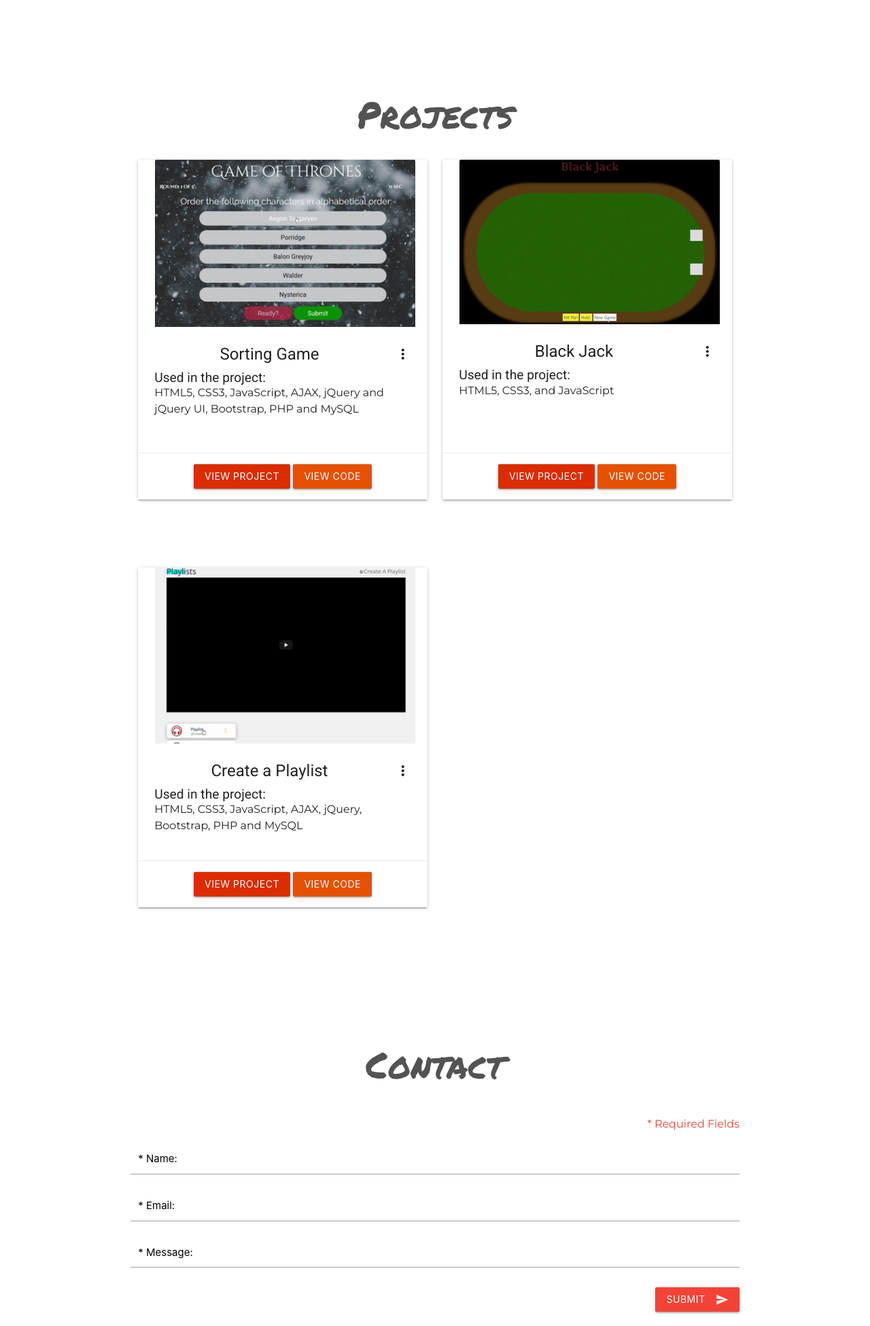
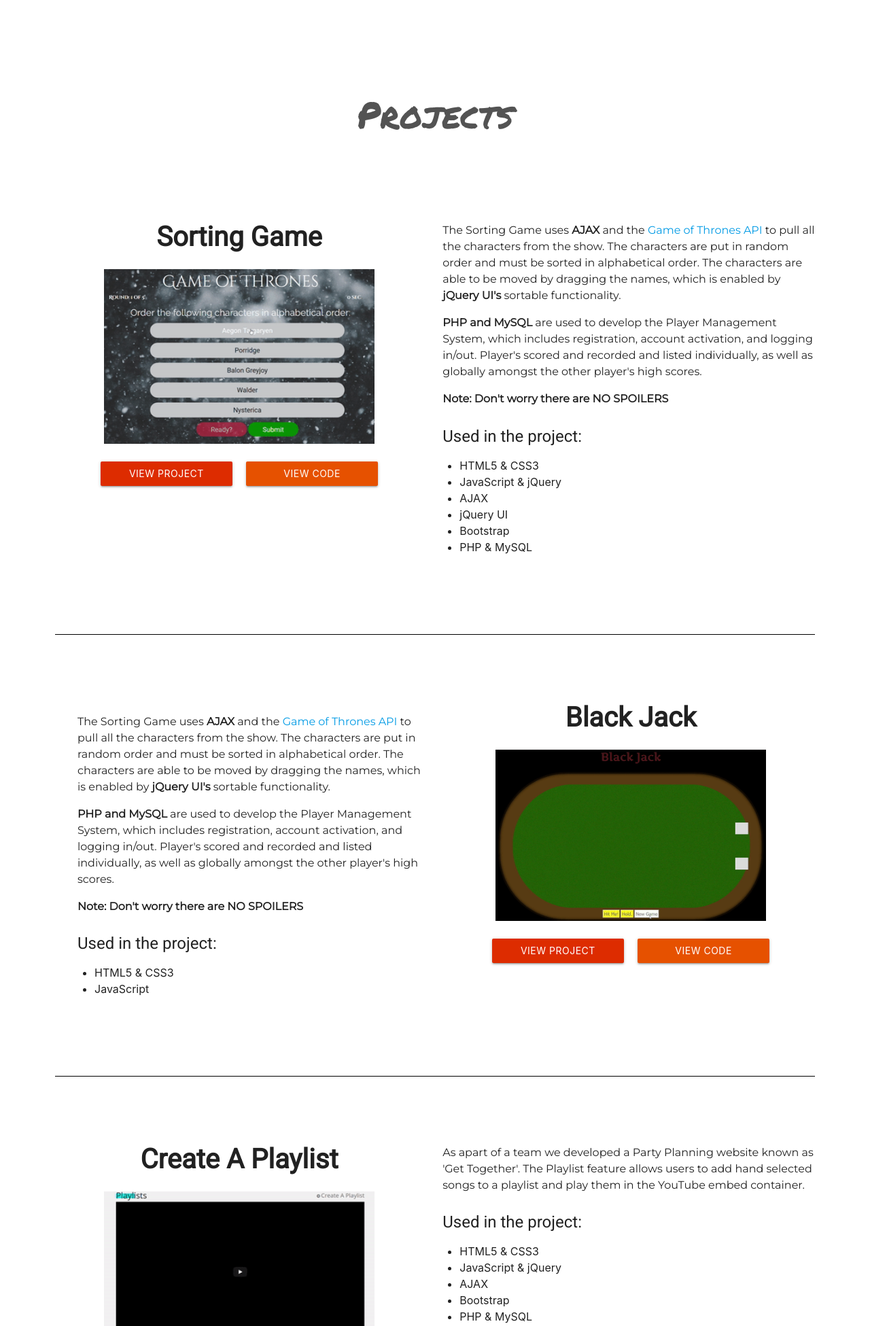
Before and after one commit to ikhan5/Landing-Material, a PHP site: page / in a window 1280 px wide. Shown: the part 2002-3953 px from the top of the page at 68% size. Run offline with PHP 8.4, Linux system fonts and the light colour scheme; some libraries are stand-ins or nearby versions.

Commit message:
Updated Styling

```diff
--- a/CSS/styles.css
+++ b/CSS/styles.css
@@ -25,10 +25,7 @@ h3 {
   font-family: "Roboto", serif;
 }
 
-#skills h2,
-#work h2,
-#contact h2,
-#bio h2 {
+.section_header {
   font-family: "Permanent Marker", cursive;
   padding: 30px 0 30px 0;
   margin: 0;
@@ -143,9 +140,28 @@ canvas {
 }
 
 /********************Work************************/
+#work {
+  max-width: 90%;
+  margin: 0 auto;
+}
+
+.work__projects {
+  margin-top: 100px;
+  margin-bottom: 100px;
+}
+
+#work .section_header {
+  margin-bottom: 10px;
+}
+
+.work__title {
+  font-size: 2.5em;
+  margin: 0;
+  font-weight: bold;
+}
+
 .work__example {
   margin-left: 10px;
-  height: 600px;
 }
 
 .work__example_name {
@@ -156,24 +172,75 @@ canvas {
   min-height: 100%;
 }
 
+.work__overview p {
+  margin-top: 0;
+}
+
+.call-to-action {
+  margin-top: 25px;
+}
+
+.work__desc:nth-child(odd) {
+  padding-left: 50px;
+}
+
+.overview {
+  font-size: 2em;
+  margin-top: 0;
+}
+
+.languages {
+  font-size: 1.5em;
+}
+
+.work__example_languages li {
+  margin-left: 25px;
+  list-style-type: disc !important;
+}
+
 .skill-img {
   color: #ffcc33;
 }
 
-.card-image img {
-  max-width: 90% !important;
-  margin-left: 25px;
+.work__image {
+  margin: 0 auto;
+  width: 72%;
 }
 
-.languages {
-  font-size: 1.2em;
-  margin-bottom: 0;
-  margin-top: 0;
+.work__image img {
+  width: 100% !important;
+}
+
+.links {
+  margin-top: 20px;
+}
+
+.links a {
+  margin-right: 8px;
+  margin-left: 8px;
+  width: 35%;
+}
+
+.divider {
+  background-color: black !important;
+  width: 97%;
+  margin: 0 auto;
+  margin-top: 60px;
+  margin-bottom: 60px;
 }
 
 /********************Contact************************/
 #contact {
   margin-bottom: 200px;
+}
+
+#contact__form {
+  width: 75%;
+  margin: 0 auto;
+}
+
+#contact__submit {
+  font-size: 1em;
 }
 
 textarea {
@@ -182,6 +249,7 @@ textarea {
 
 .input-field label {
   color: #000;
+  font-size: 1.2em !important;
 }
 
 /********************Footer************************/
--- a/index.php
+++ b/index.php
@@ -113,7 +113,7 @@
     </div>
   </header>
   <section id="bio" class="container">
-    <h2 class="center">Who am I?</h2>
+    <h2 class="center section_header">Who am I?</h2>
     <div class="row">
       <div class="col s12 m8">
         <div class="bio-text">
@@ -143,12 +143,11 @@
     </div>
   </section>
   <section id="skills" class="container">
-    <h2 class="center">My Skills</h2>
+    <h2 class="center section_header">My Skills</h2>
     <div class="about__skills row">
       <div class="about__skill col s12 m4 center">
         <h3 class="about__skill_header">Front End Development</h3>
         <i class="skill-img fas fa-palette large material-icons"></i>
-
         <ul class="about__skill_description">
           <li>HTML5 & CSS3</li>
           <li>JavaScript & jQuery</li>
@@ -180,93 +179,123 @@
       </div>
     </div>
   </section>
-  <section id="work" class="container">
-    <h2 class="center">Projects</h2>
+  <section id="work" class="container-fluid">
+    <h2 class="center section_header">Projects</h2>
     <div class="work__projects row">
-      <div class="work__example col m6 s12">
-        <div class="card large sticky-action hoverable">
-          <div class="card-image waves-effect waves-block waves-light center">
-            <img class="activator" src="images/Gifs/Sorting/sorting.gif" alt="A Gif of a sorting game made by Imzan Khan" title="Click to see more about this project!" />
+      <div class="work__example col m6 s12 center">
+        <h2 class="work__title">Sorting Game</h2>
+        <div class="call-to-action">
+          <div class="work__image">
+            <img src="images/Gifs/Sorting/sorting.gif" alt="A Gif of a sorting game made by Imzan Khan" title="Click to see more about this project!" />
           </div>
-          <div class="card-content activator">
-            <h3 class="work__example_name card-title center activator">Sorting Game<i class="material-icons right">more_vert</i></h3>
-            <div class="work__example_body ">
-              <h3 class="languages">Used in the project:</h3>
-              <p>HTML5, CSS3, JavaScript, AJAX, jQuery and jQuery UI, Bootstrap, PHP and MySQL</p>
-            </div>
-          </div>
-          <div class="center card-action">
+          <div class="center links">
             <a href="http://sorting.imzankhan.ca/" target="_blank" class="btn deep-orange accent-4">View Project</a>
             <a href="https://github.com/ikhan5/SortingGame" target="_blank" class="btn orange darken-4">View Code</a>
           </div>
-          <div class="card-reveal">
-            <h3 class="work__example_name card-title center">Sorting Game<i class="material-icons right">close</i></h3>
-            <p class="work_example_description card-text">
-              The Sorting Game uses the
+        </div>
+      </div>
+      <div class="work__desc col m6 s12">
+        <div class="work__overview">
+          <p class="work_example_description">
+            The Sorting Game uses <b>AJAX</b> and the
             <a href="https://anapioficeandfire.com/" target="_blank">Game of Thrones API</a>
             to pull all the characters from the show. The characters are put
-              in random order and must be sorted in alphabetical order.
-              <p><b>Note: Don't worry there are NO SPOILERS </b></p>
+            in random order and must be sorted in alphabetical order. The characters are able to be moved by dragging the names, which is enabled by <b>jQuery UI's</b> sortable functionality.
           </p>
+          <p><b>PHP and MySQL</b> are used to develop the Player Management System, which includes
+            registration, account activation, and logging in/out. Player's scored and recorded and listed individually, as well as globally amongst the other player's high scores.</p>
+          <p> <b>Note: Don't worry there are NO SPOILERS </b></p>
+        </div>
+        <div class="work__example_languages">
+          <h3 class="languages">Used in the project:</h3>
+          <ul>
+            <li>HTML5 & CSS3</li>
+            <li>JavaScript & jQuery</li>
+            <li>AJAX</li>
+            <li>jQuery UI</li>
+            <li>Bootstrap</li>
+            <li>PHP & MySQL</li>
+          </ul>
         </div>
       </div>
     </div>
-      <div class="work__example col m6 s12">
-        <div class="card large sticky-action hoverable">
-          <div class="card-image waves-effect waves-block  waves-light center">
-            <img class="activator" src="images/Gifs/Sorting/blackjack.gif" alt="A Gif of a black jack game made by Imzan Khan" />
+    <div class="divider"></div>
+    <div class="work__projects row">
+      <div class="work__desc col m6 s12">
+        <div class="work__overview">
+          <p class="work_example_description">
+            <p class="work_example_description card-text">
+              The Sorting Game uses <b>AJAX</b> and the
+              <a href="https://anapioficeandfire.com/" target="_blank">Game of Thrones API</a>
+              to pull all the characters from the show. The characters are put
+              in random order and must be sorted in alphabetical order. The characters are able to be moved by dragging the names, which is enabled by <b>jQuery UI's</b> sortable functionality.
+            </p>
+            <p><b>PHP and MySQL</b> are used to develop the Player Management System, which includes
+              registration, account activation, and logging in/out. Player's scored and recorded and listed individually, as well as globally amongst the other player's high scores.</p>
+            <p> <b>Note: Don't worry there are NO SPOILERS </b></p>
+          </p>
         </div>
-          <div class="card-content">
-            <h3 class="work__example_name card-title center activator">Black Jack<i class="material-icons right">more_vert</i></h3>
-            <div class="work__example_body">
+        <div class="work__example_languages">
           <h3 class="languages">Used in the project:</h3>
-              <p>HTML5, CSS3, and JavaScript</p>
+          <ul>
+            <li>HTML5 & CSS3</li>
+            <li>JavaScript</li>
+          </ul>
         </div>
       </div>
-          <div class="card-reveal">
-            <h3 class="work__example_name card-title center">Black Jack<i class="material-icons right">close</i></h3>
-            <p class="work_example_description card-text">
-              Black Jack is where you compete with the dealer to
-              try and get as close to 21 without going over.
-            </p>
+      <div class="work__example col m6 s12 center">
+        <h2 class="work__title">Black Jack</h2>
+        <div class="call-to-action">
+          <div class="work__image">
+            <img src="images/Gifs/Sorting/blackjack.gif" alt="A Gif of a sorting game made by Imzan Khan" title="Click to see more about this project!" />
           </div>
-          <div class="center card-action">
+          <div class="center links">
             <a href="http://blackjack.imzankhan.ca/" target="_blank" class="btn deep-orange accent-4">View Project</a>
             <a href="https://github.com/ikhan5/BlackJack" target="_blank" class="btn orange darken-4">View Code</a>
           </div>
         </div>
       </div>
-      <div class="work__example col m6 s12">
-        <div class="card large sticky-action hoverable">
-          <div class="card-image waves-effect waves-block  waves-light center">
-            <img class="activator" src="images/Gifs/Sorting/playlists.gif" alt="A Gif of a playlist making application made by Imzan Khan" />
     </div>
-          <div class="card-content">
-            <h3 class="work__example_name card-title center activator">Create a Playlist<i class="material-icons right">more_vert</i></h3>
-            <div class="work__example_body activator">
-              <h3 class="languages">Used in the project:</h3>
-              <p class="activator">HTML5, CSS3, JavaScript, AJAX, jQuery, Bootstrap, PHP and MySQL</p>
+    <div class="divider"></div>
+    <div class="work__projects row">
+      <div class="work__example col m6 s12 center">
+        <h2 class="work__title">Create A Playlist</h2>
+        <div class="call-to-action">
+          <div class="work__image">
+            <img src="images/Gifs/Sorting/playlists.gif" alt="A Gif of a Playlist application made by Imzan Khan" />
+          </div>
+          <div class="center links">
+            <a href="http://playlists.imzankhan.ca/playlists/index.php?eid=1" target="_blank" class="btn deep-orange accent-4">View Project</a>
+            <a href="https://github.com/ikhan5/get-together/tree/master/playlists" target="_blank" class="btn orange darken-4">View Code</a>
           </div>
         </div>
-          <div class="card-reveal">
-            <h3 class="work__example_name card-title center">Create a Playlist<i class="material-icons right">close</i></h3>
-            <p class="work_example_description card-text ">
+      </div>
+      <div class="work__desc col m6 s12">
+        <div class="work__overview">
+          <p class="work_example_description">
             As apart of a team we developed a Party Planning website
             known as 'Get Together'. The Playlist feature allows users to
             add hand selected songs to a playlist and play them in the YouTube
             embed container.
           </p>
         </div>
-          <div class="center card-action">
-            <a href="http://playlists.imzankhan.ca/playlists/index.php?eid=1" target="_blank" class="btn deep-orange accent-4">View Project</a>
-            <a href="https://github.com/ikhan5/get-together/tree/master/playlists" target="_blank" class="btn orange darken-4">View Code</a>
+        <div class="work__example_languages">
+          <h3 class="languages">Used in the project:</h3>
+          <ul>
+            <li>HTML5 & CSS3</li>
+            <li>JavaScript & jQuery</li>
+            <li>AJAX</li>
+            <li>Bootstrap</li>
+            <li>PHP & MySQL</li>
+          </ul>
         </div>
       </div>
     </div>
     </div>
+    <div class="divider"></div>
   </section>
   <section id="contact" class="container">
-    <h2 class="center">Contact</h2>
+    <h2 class="center section_header">Contact</h2>
     <div id="email_conf"></div>
     <form id="contact__form" method="POST" class="col s12">
       <p class="right red-text">* Required Fields</p>
@@ -306,7 +335,7 @@
           </li>
         </ul>
       </div>
-      <p class="footer-copyright white-text clearfix">
+      <p class="footer-copyright orange white-text clearfix">
         &copy; Copyright Imzan Khan, 2019.
       </p>
     </div>
```
Lines whose indentation alone changed are shown as unchanged.
